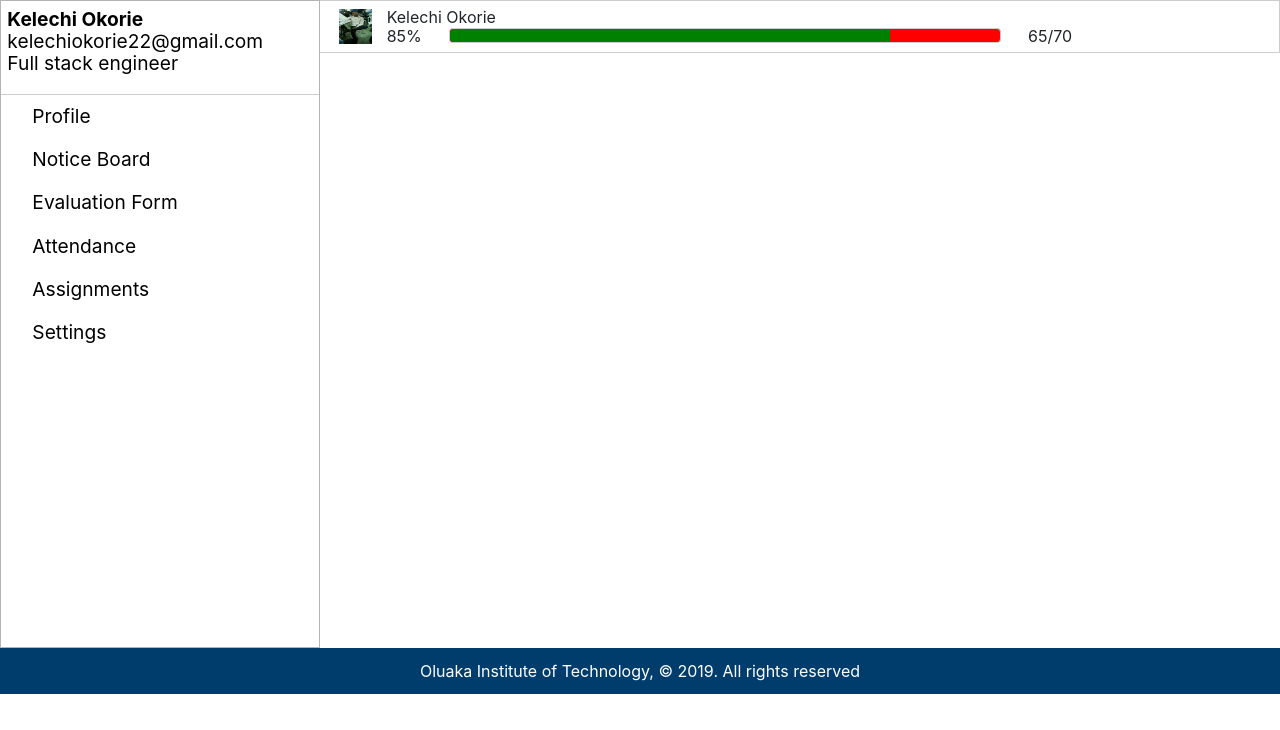
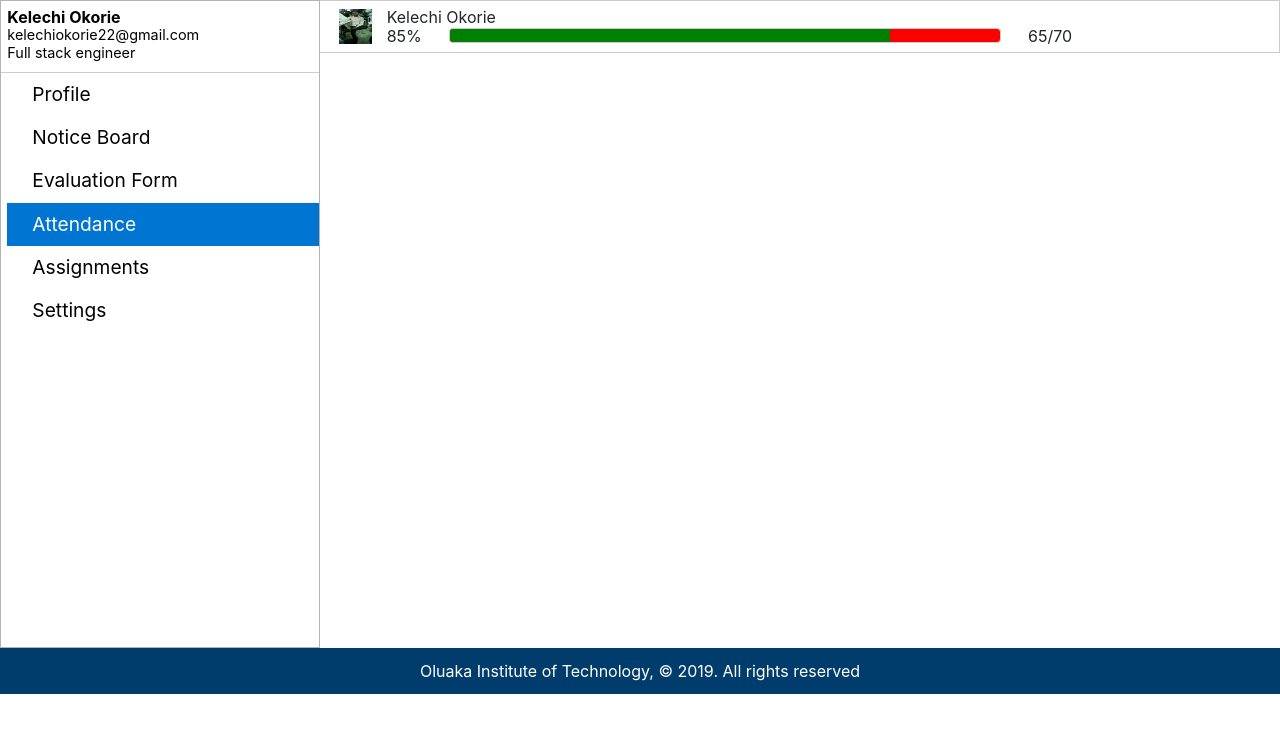
Before and after one commit to isreallight123/checkmate, a PHP site: page /dashboard.php in a window 1280 px wide. Shown: the part 70-800 px from the top of the page. Run offline with PHP 8.4, Linux system fonts and the light colour scheme; some libraries are stand-ins or nearby versions.

Commit message:
finished with the basic UI features

```diff
--- a/css/styles.css
+++ b/css/styles.css
@@ -155,13 +155,14 @@ div#body {
       border: 1px solid #b4b3b3; }
       div#body aside div#aside-container div#aside-header {
         color: black;
-        padding: 7px 2% 20px 2%;
+        padding: 7px 2% 10px 2%;
         width: 100%;
         border-bottom: 0.2px solid #cccccc; }
         div#body aside div#aside-container div#aside-header div#header-top {
           display: flex;
           font-size: 3.5rem;
-          justify-content: space-between; }
+          justify-content: space-between;
+          margin-bottom: 8px; }
           div#body aside div#aside-container div#aside-header div#header-top figure {
             width: 100px;
             height: 100px;
@@ -170,9 +171,10 @@ div#body {
               width: 100%;
               height: 100%; }
         div#body aside div#aside-container div#aside-header div#header-body p {
-          font-size: 1.2rem;
-          line-height: 22px;
-          overflow-x: hidden; }
+          line-height: 18px;
+          overflow: hidden; }
+        div#body aside div#aside-container div#aside-header div#header-body p#email, div#body aside div#aside-container div#aside-header div#header-body p#stack {
+          font-size: 0.9rem; }
         div#body aside div#aside-container div#aside-header div#header-body p:first-child {
           font-weight: bold; }
       div#body aside div#aside-container div#aside-body {
@@ -181,7 +183,8 @@ div#body {
         font-size: 1.2rem;
         color: black; }
         div#body aside div#aside-container div#aside-body ul {
-          list-style-type: none; }
+          list-style-type: none;
+          width: 100%; }
           div#body aside div#aside-container div#aside-body ul li {
             border: 0;
             padding: 0; }
@@ -189,59 +192,72 @@ div#body {
               display: block;
               width: 100%;
               padding: 12px 0;
-              color: black; }
+              color: black;
+              cursor: pointer;
+              text-decoration: none; }
               div#body aside div#aside-container div#aside-body ul li a i {
                 display: inline-block;
                 margin-right: 25px; }
+              div#body aside div#aside-container div#aside-body ul li a:hover {
+                color: white; }
+              div#body aside div#aside-container div#aside-body ul li a.active {
+                background-color: #0075d2;
+                color: white; }
+            div#body aside div#aside-container div#aside-body ul li:hover {
+              background-color: #00589f; }
     div#body aside.open {
       left: 0px;
       transition: left 0.5s; }
     div#body aside.close {
       left: -560px;
       transition: left 0.5s; }
-  div#body main section.intern {
+  div#body article {
+    display: none; }
+    div#body article.active {
+      display: block; }
+  div#body article#attendance-content section.intern {
     display: flex;
     padding: 8px 2%;
     border: 0.2px solid #cccccc;
     border-left: 0; }
-    div#body main section.intern div.intern-bio {
+    div#body article#attendance-content section.intern div.intern-bio {
       display: flex;
       align-items: center;
       flex-basis: 80%; }
-      div#body main section.intern div.intern-bio figure {
+      div#body article#attendance-content section.intern div.intern-bio figure {
         width: 35px;
         height: 35px; }
-        div#body main section.intern div.intern-bio figure img {
+        div#body article#attendance-content section.intern div.intern-bio figure img {
           width: 100%;
           height: 100%; }
-      div#body main section.intern div.intern-bio div#intern-info {
+      div#body article#attendance-content section.intern div.intern-bio div#intern-info {
         margin-left: 2%;
         width: 100%; }
-        div#body main section.intern div.intern-bio div#intern-info p {
+        div#body article#attendance-content section.intern div.intern-bio div#intern-info p {
           font-style: bold;
           margin-bottom: 3px; }
-        div#body main section.intern div.intern-bio div#intern-info div.status {
+        div#body article#attendance-content section.intern div.intern-bio div#intern-info div.status {
           display: flex;
           width: 100%; }
-          div#body main section.intern div.intern-bio div#intern-info div.status div.progress {
+          div#body article#attendance-content section.intern div.intern-bio div#intern-info div.status div.progress {
             width: 80%;
             height: 15px;
             border: 0.2px solid #cccccc;
             margin: 0 4%;
             background-color: red; }
-            div#body main section.intern div.intern-bio div#intern-info div.status div.progress div.progress-background {
+            div#body article#attendance-content section.intern div.intern-bio div#intern-info div.status div.progress div.progress-background {
               width: 80%;
               height: 15px;
               background-color: green; }
-    div#body main section.intern div.intern-actions {
+    div#body article#attendance-content section.intern div.intern-actions {
       flex-basis: 20%;
       display: flex;
       justify-content: flex-end;
       font-size: 2em;
       color: #003C6C; }
-      div#body main section.intern div.intern-actions div:last-child {
+      div#body article#attendance-content section.intern div.intern-actions div:last-child {
         margin: 0 2% 0 15%; }
-      div#body main section.intern div.intern-actions div.check-action {
+      div#body article#attendance-content section.intern div.intern-actions div.check-action {
         background-color: white; }
 
 /* FOOTER */
@@ -291,5 +307,5 @@ footer {
         width: 100%; }
       div#body aside div#header-top {
         display: none !important; }
-    div#body main {
+    div#body article.article-top {
       flex-basis: 75%; } }
--- a/dashboard.php
+++ b/dashboard.php
@@ -2,7 +2,8 @@
     require_once "includes/header.php";
 ?>
 
-<main>
+<!-- Attendance starts here -->
+<article id="attendance-content" class="article-top active">
     <section class="intern">
         <div class="intern-bio">
             <figure><img src="imgs/kelechi-okorie.jpg"></figure>
@@ -21,7 +22,35 @@
         </div>
     </section>
 
-</main>
+</article> <!-- Attendance ends here -->
+
+<!-- Profile starts here -->
+<article id="profile-content" class="article-top">
+    <section>
+        <p>profile here</p>
+    </section>
+</article> <!-- Profile ends here -->
+
+<!-- Notice board starts here -->
+<article id="notice-board-content" class="article-top">
+    <section>
+        <p>Notice board here</p>
+    </section>
+</article> <!-- Notice board ends here -->
+
+<!-- Evaluation form starts here -->
+<article id="evaluation-form-content" class="article-top">
+    <section>
+        <p>Evaluation form here</p>
+    </section>
+</article> <!-- Evaluation form ends here -->
+
+<!-- Assignments starts here -->
+<article id="assignments-content" class="article-top">
+    <section>
+        <p>Assignments here</p>
+    </section>
+</article> <!-- Assignments ends here -->
 
 
 <?php
--- a/includes/header.php
+++ b/includes/header.php
@@ -11,7 +11,7 @@
     <link rel="stylesheet" href="fonts/material-icons/material-icons.css">
     <link rel="stylesheet" href="css/styles.css">
 
-    <link rel="Shortcut icon" href="imgs/oluaka.png">
+    <link rel="Shortcut icon" href="oluaka_favicon.png">
 
 </head>
 <body>
@@ -53,19 +53,19 @@
                     <div id="close-btn"><span>&times;</span></div>
                 </div>
                 <div id="header-body">
-                    <p>Kelechi Okorie</p>
-                    <p>kelechiokorie22@gmail.com</p>
-                    <p>Full stack engineer</p>
+                    <p id="name">Kelechi Okorie</p>
+                    <p id="email">kelechiokorie22@gmail.com</p>
+                    <p id="stack">Full stack engineer</p>
                 </div>
 
             </div>
             <div id="aside-body">
                 <ul>
-                    <li><a href="#"><i class="fas fa-user fa-fw"></i>Profile</a></li>
-                    <li><a href="#"><i class="fas fa-chalkboard fa-fw"></i>Notice Board</a></li>
-                    <li><a href="#"><i class="fas fa-comments fa-fw"></i>Evaluation Form</a></li>
-                    <li><a href="#"><i class="fas fa-users fa-fw"></i>Attendance</a></li>
-                    <li><a href="#"><i class="fas fa-calendar-check fa-fw"></i>Assignments</a></li>
+                    <li><a href="#" id="profile"><i class="fas fa-user fa-fw"></i>Profile</a></li>
+                    <li><a href="#" id="notice-board"><i class="fas fa-chalkboard fa-fw"></i>Notice Board</a></li>
+                    <li><a href="#" id="evaluation-form"><i class="fas fa-comments fa-fw"></i>Evaluation Form</a></li>
+                    <li><a href="#" id="attendance" class="active"><i class="fas fa-users fa-fw"></i>Attendance</a></li>
+                    <li><a href="#" id="assignments"><i class="fas fa-calendar-check fa-fw"></i>Assignments</a></li>
                 <ul>
                 <ul>
                     <li><a><i class="fas fa-cog"></i>Settings</a></li>
--- a/scss/_medium.scss
+++ b/scss/_medium.scss
@@ -47,7 +47,7 @@ div#body {
         }
     }
 
-    main {
+    article.article-top {
         flex-basis: 75%;
     }
 }
--- a/scss/_small-default.scss
+++ b/scss/_small-default.scss
@@ -87,7 +87,7 @@ div#body {
             div#aside-header {
                 // background-color: lighten($menuColor, 5%);
                 color: black;
-                padding: 7px $gutter 20px $gutter;
+                padding: 7px $gutter 10px $gutter;
                 width: 100%;
                 border-bottom: $borderBottom;
 
@@ -95,6 +95,7 @@ div#body {
                     display: flex;
                     font-size: 3.5rem;
                     justify-content: space-between;
+                    margin-bottom: 8px;
 
                     figure {
                         width: 100px;
@@ -111,9 +112,12 @@ div#body {
 
                 div#header-body {
                     p {
-                        font-size: 1.2rem;
-                        line-height: 22px;
-                        overflow-x: hidden;
+                        line-height: 18px;
+                        overflow: hidden;
+                    }
+
+                    p#email, p#stack {
+                        font-size: 0.9rem;
                     }
 
                     p:first-child {
@@ -131,6 +135,8 @@ div#body {
 
                 ul {
                     list-style-type: none;
+                    width: 100%;
+
                     li {
                         border: 0;
                         padding: 0;
@@ -140,14 +146,29 @@ div#body {
                             width: 100%;
                             padding: 12px 0;
                             color: black;
+                            cursor: pointer;
+                            text-decoration: none;
 
                             i {
                                 display: inline-block;
                                 margin-right: 25px;
                             }
 
+                            &:hover {
+                                color: white;
+                            }
+
+                            &.active {
+                                background-color: lighten($menuColor, 20%);
+                                color: white;
+                            }
                         }
 
+
+
+                        &:hover {
+                            background-color: lighten($menuColor, 10%);
+                        }
                     }
                 }
             }
@@ -166,7 +187,14 @@ div#body {
     }
 
     /* MAIN starts here */
-    main {
+    article {
+        display: none;
+
+        &.active {
+            display: block;
+        }
+    }
+    article#attendance-content {
         section.intern {
             display: flex;
             padding: 8px $gutter;
```
Also changed, not shown: api_test/intern_profile.json (added, +13 -0 lines), js/dashboard.js (+92 -5 lines), api_test/api/config/database.php (deleted), api_test/index.php (renamed from api/index.php), api_test/interns.json (renamed from api/interns.js), oluaka_favicon.png (added). Lines whose indentation alone changed are shown as unchanged.
